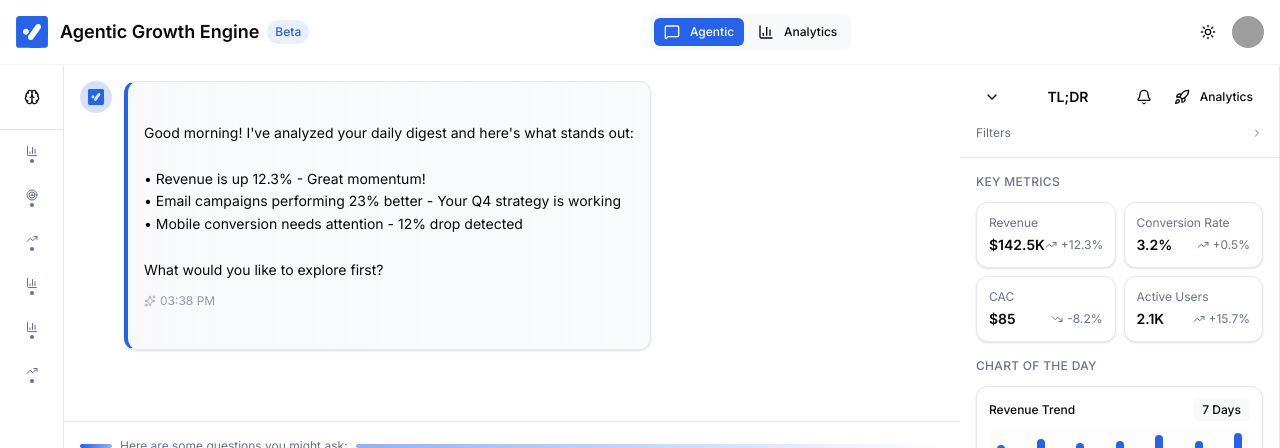
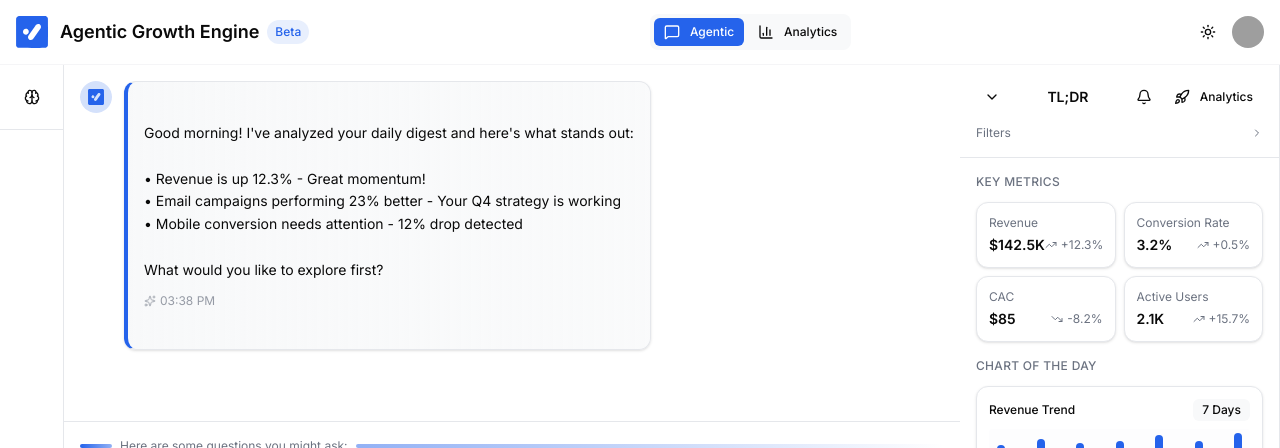
Before and after one commit to SCAILE-it/gtm-os, a Next.js app: page /digest in a window 1280 px wide. Both pictures are taken after a click on the button 32 px from the left and 97 px from the top of the page. Shown: the top 448 px of the page. Built offline with nearby package versions, Linux system fonts and the light colour scheme; grey boxes are pictures that could not be loaded.

Commit message:
Remove unnecessary icons from collapsed sidebar
- Clean collapsed view without cluttered session icons
- Keep just the brain icon in header for simplicity
- Better visual hierarchy

```diff
--- a/src/components/layout/agentic-header.tsx
+++ b/src/components/layout/agentic-header.tsx
@@ -105,15 +105,25 @@ export function AgenticHeader({}: AgenticHeaderProps) {
                 </div>
               </div>
               <DropdownMenuSeparator />
-              <DropdownMenuItem>
+              <DropdownMenuItem onClick={() => router.push('/profile')}>
                 <User className="mr-2 h-4 w-4" />
                 <span>Profile</span>
               </DropdownMenuItem>
-              <DropdownMenuItem onClick={() => router.push('/connections')}>
+              <DropdownMenuItem
+                onClick={(e) => {
+                  e.preventDefault();
+                  router.push('/connections');
+                }}
+              >
                 <Database className="mr-2 h-4 w-4" />
                 <span>Data Connections</span>
               </DropdownMenuItem>
-              <DropdownMenuItem onClick={() => router.push('/settings')}>
+              <DropdownMenuItem
+                onClick={(e) => {
+                  e.preventDefault();
+                  router.push('/settings');
+                }}
+              >
                 <Settings className="mr-2 h-4 w-4" />
                 <span>Settings</span>
               </DropdownMenuItem>
--- a/src/components/layout/chat-history-sidebar.tsx
+++ b/src/components/layout/chat-history-sidebar.tsx
@@ -659,20 +659,9 @@ Always segment mobile data by:
             )}
           </div>
         ) : (
-          /* Collapsed view - just visual indicators */
-          <div className="p-1 space-y-1">
-            {chatSessions.slice(0, 8).map((session) => {
-              const CategoryIcon = getCategoryIcon(session.category);
-              return (
-                <div
-                  key={session.id}
-                  className="w-full h-10 p-1 flex flex-col items-center justify-center"
-                >
-                  <CategoryIcon className="h-3 w-3 text-muted-foreground" />
-                  <div className="w-1 h-1 bg-muted-foreground rounded-full mt-0.5" />
-                </div>
-              );
-            })}
+          /* Collapsed view - clean */
+          <div className="p-1">
+            {/* Empty when collapsed - just the brain icon in header is enough */}
           </div>
         )}
       </ScrollArea>
```
